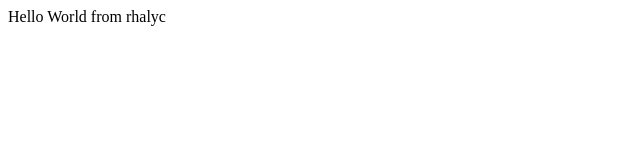
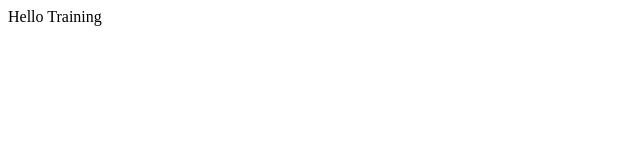
Before and after one commit to carlospolop/my-first-static-web-app, a React (Create React App) app: page / in a window 1280 px wide. Shown: the top 160 px of the page, without its empty margins (0-640 px from the left). Built offline with nearby package versions, Linux system fonts and the light colour scheme; the HTML template or start-up script is replaced by a standard one.

Commit message:
Update App.js

```diff
--- a/src/App.js
+++ b/src/App.js
@@ -2,7 +2,7 @@ import React from 'react';
 
 function App() {
   const value = 'World';
-  return <div>Hello {value} from rhalyc <script>alert(1)</script></div>;
+  return <div>Hello Training</div>;
 }
 
 export default App;
```
